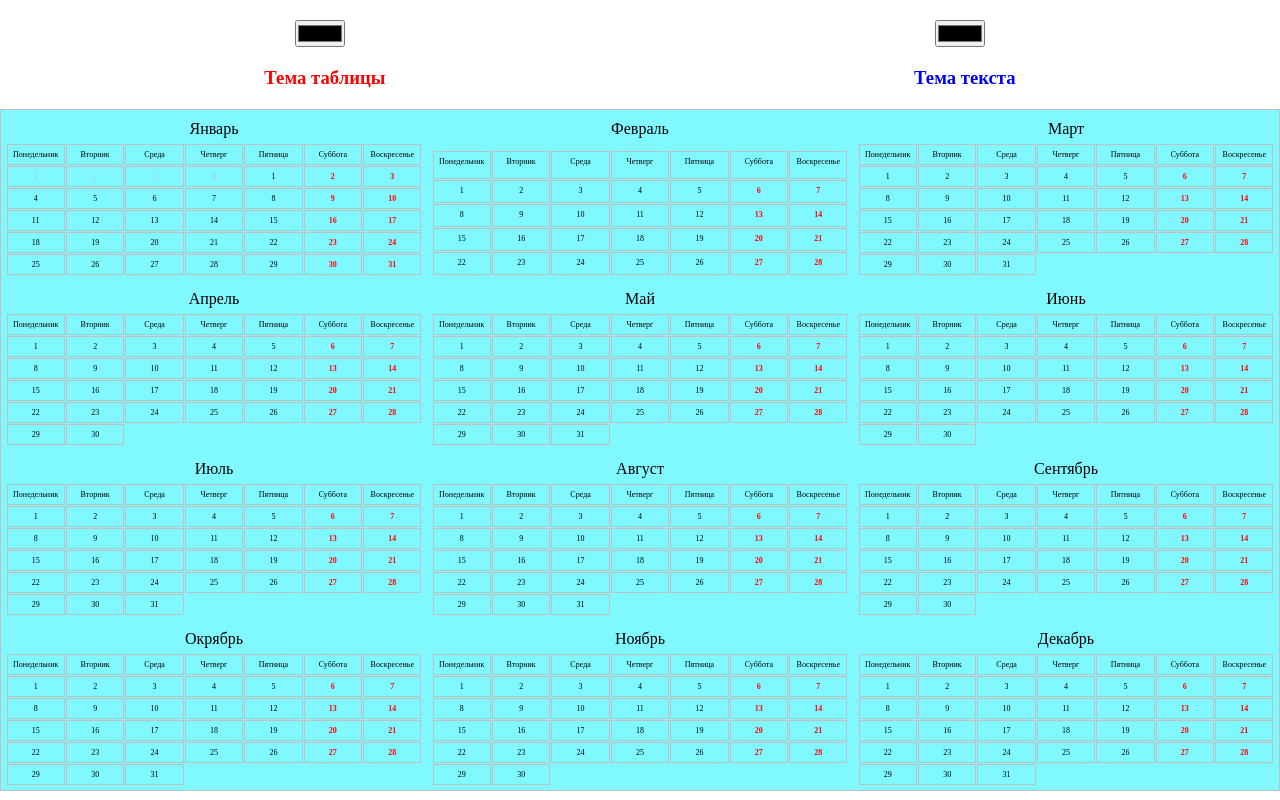
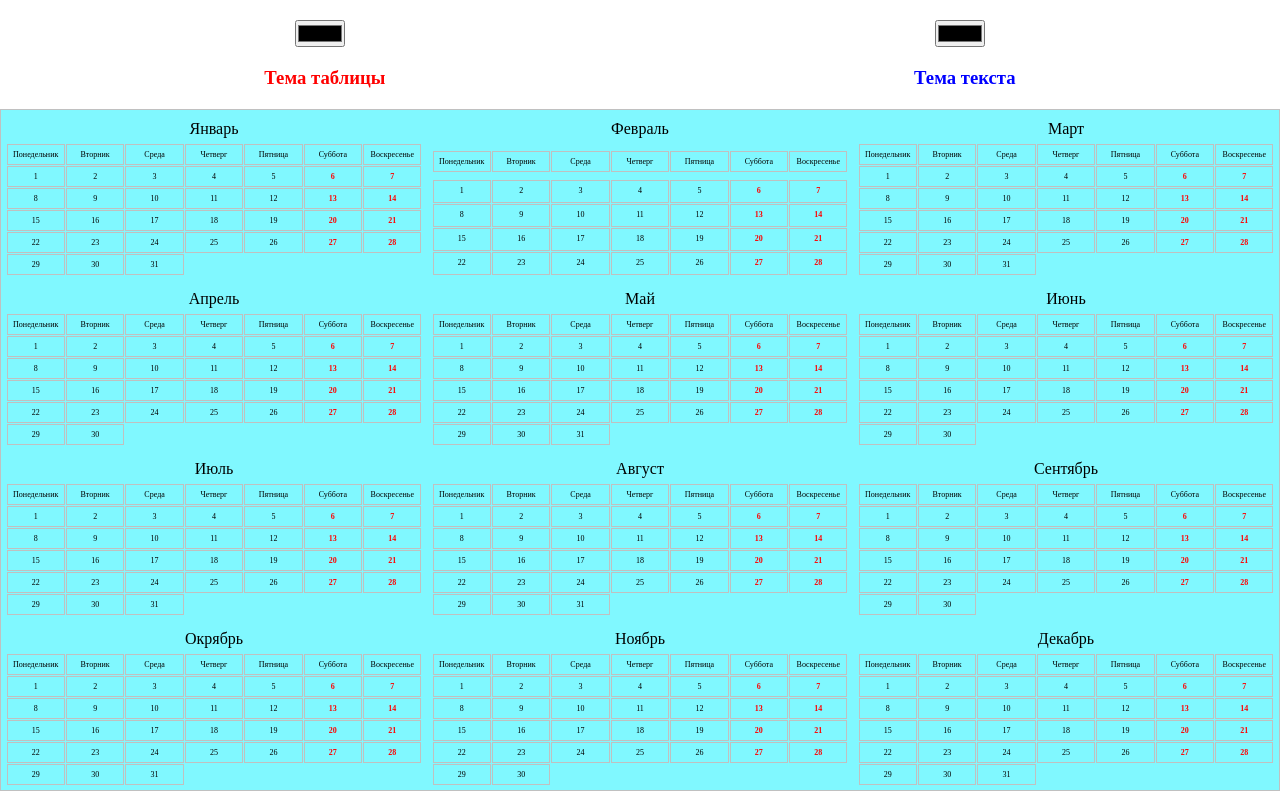
Before and after one commit to ONESucH/React-widget-calendar, a React (Create React App) app: page / in a window 1280 px wide. Built offline with nearby package versions, Linux system fonts and the light colour scheme.

Commit message:
code review

```diff
--- a/src/App.js
+++ b/src/App.js
@@ -35,102 +35,50 @@ const App = () => {
     theme1: 'red',
     theme2: 'blue',
   });
-  const [ month, setMonth ] = useState([]);
-  const [ firstDayYears, setFirstDayYears ] = useState(null); // Отступы первого дня
-  const [ fullDays, setFullDays ] = useState([]);
-  const [ firstDayIndents, setFirstDayIndents ] = useState([]);
+  const [ monthCounter, setMonthCounter ] = useState(0);
+  const [ years, setYears ] = useState([]); // Формируем год
+  const [ month, setMonth ] = useState(null); // Формируем в году месяцы
+  const date = new Date(); // Получаем текущую дату
 
   useEffect(() => {
-    const date = new Date(new Date().getFullYear(), 0, 0);
+    if (monthCounter > 11) return;
 
-    setFirstDayYears(date.getDay());
+    // Предыдущий месяц
+    const left = new Date(date.getFullYear() - 1, 11, 31);
+    const countWeekForMount = Math.ceil((date.getDate() + monthCounter) / 7); // Количество недель в месяце
+    // ----------------
+    const monthDays = 33 - new Date(date.getFullYear(), monthCounter, 33).getDate(); // Количество дней в месяце
+    const dontActiveDays = 42 - monthDays; // Количество всех неактивных дней в месяце
 
-    if (month.length) setMonth([]);
+    setMonth({
+      month: MonthRU[monthCounter],
+      monthDays,
+      days: Array.from({ length: monthDays }, (v, k) => k + 1)
+    });
 
-    const years = []; // Формируем в году месяцы
-
-    for(let counter = 0; 12; counter++) {
-      const date = new Date();
-      const monthDays = 33 - new Date(date.getFullYear(), counter, 33).getDate(); // Количество дней в месяце
-      const monthAllWeeks = Math.ceil(monthDays / 7); // Количество недель в месяце
-
-      const leftMargin = new Date(date.getFullYear(), counter, 0) - new Date(date.getFullYear(), counter, 7);
-      const rightMargin = new Date(date.getFullYear(), counter, monthDays - 7) - new Date(date.getFullYear(), counter, monthDays);
-
-      console.log('leftMargin', leftMargin);
-      console.log('rightMargin', rightMargin);
-
-      const daysLeftMargin = leftMargin / (1000 * 60 * 60 * 24);
-      const daysRightMargin = rightMargin / (1000 * 60 * 60 * 24);
-
-      console.log('daysLeftMargin', daysLeftMargin);
-      console.log('daysRightMargin', daysRightMargin);
-
-      years.push({
-        month: MonthRU[counter],
-        monthDays,
-        leftMargin: monthDays - (monthAllWeeks * 7),
-        rightMargin: monthDays - (monthAllWeeks * 7)
-      });
-
-      if (years.length === 12) {
-        setMonth([
-          ...month,
-          ...years
-        ])
-      }
-
-      if (counter >= 11) return;
-    }
-  }, []);
+    setMonthCounter(monthCounter + 1);
+  }, [ monthCounter ]);
 
   useEffect(() => {
-    let resultMonth = month.map((el) => {
-      let days = [];
+    if (!month) return;
 
-      for(let counter = 1; el.monthDays; counter++) {
-        days.push(counter);
-
-        if (counter === el.monthDays) {
-          el.days = days;
-
-          return el;
-        }
-      }
-    });
-
-    setFullDays([
-      ...resultMonth,
-      ...fullDays
+    setYears([
+      ...years,
+      month
     ]);
   }, [ month ]);
-
-  useEffect(() => {
-    const indents = []; // Отступ первого дня
-
-    for(let counter = 1; firstDayYears; counter++) {
-      indents.push(counter);
-
-      if (counter === firstDayYears) {
-        setFirstDayIndents([
-          ...indents,
-          ...firstDayIndents
-        ]);
-      } else if (counter >= firstDayYears) return;
-    }
-  }, [ firstDayYears ]);
 
   return (
     <ThemeContext.Provider value={colors}>
 
       <div className="controls">
         <div className="controls-btn">
-          <input type="color" value={colors.theme1} onChange={(e) => setColors({
+          <input type="color" value={colors.theme1} onChange={e => setColors({
             ...colors,
             theme1: e.target.value
           })}/>
 
-          <input type="color" value={colors.theme2} onChange={(e) => setColors({
+          <input type="color" value={colors.theme2} onChange={e => setColors({
             ...colors,
             theme2: e.target.value
           })}/>
@@ -142,19 +90,15 @@ const App = () => {
       <div className="widgets">
         <div className="widget-calendar">
           <div className="years">
-            {month.length ? (
-              month.map((item, monthIndex) => (
+            {years?.length ? (
+              years.map((item, monthIndex) => (
                 <div className="month" key={monthIndex}>
-                  <div className="month-title">{item.month}</div>
+                  <div className="month-title">{item?.month}</div>
                   <div className="weeks">
                     {WeeksRu.map((item, weeksIndex) => <div className="week" key={weeksIndex + item}>{item}</div>)}
                   </div>
                   <div className="days">
-                    {firstDayIndents.length && monthIndex === 0 ? firstDayIndents.map((el) => (
-                      <div className="day no-active" key={el}>{el}</div>
-                    )) : null}
-
-                    {item.days ? item.days.map((day, dayIndex) => (
+                    {item?.days ? item?.days.map((day, dayIndex) => (
                       <div className="day" key={dayIndex}>{day}</div>
                     )) : null}
                   </div>
--- a/src/index.css
+++ b/src/index.css
@@ -1,4 +1,5 @@
 * {
   margin: 0;
   padding: 0;
+  box-sizing: border-box;
 }
```
